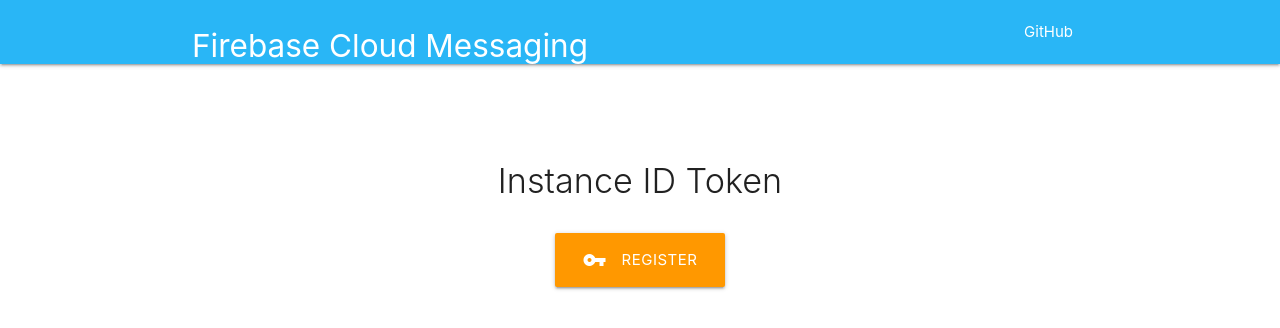
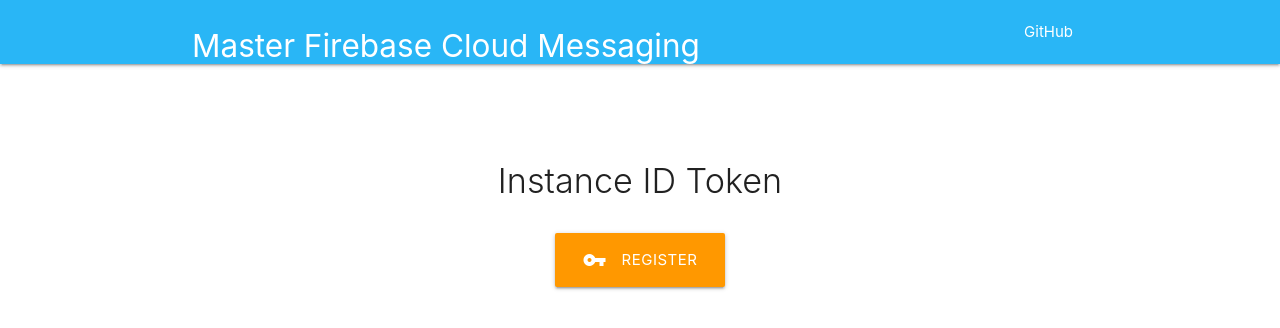
Before and after one commit to oxfard/oxfard.github.io, a plain HTML site: page index.html in a window 1280 px wide. Drawn offline with nearby package versions, Linux system fonts and the light colour scheme.

Commit message:
Update index.html

```diff
--- a/index.html
+++ b/index.html
@@ -29,7 +29,7 @@
 <body>
 <nav class="light-blue lighten-1" role="navigation">
     <div class="nav-wrapper container">
-        <h3 class="brand-logo">Firebase Cloud Messaging</h3>
+        <h3 class="brand-logo">Master Firebase Cloud Messaging</h3>
         <ul class="right hide-on-med-and-down desktop-header-links">
             <li><a href="https://github.com/peter-gribanov/serviceworker">GitHub</a></li>
         </ul>
```
